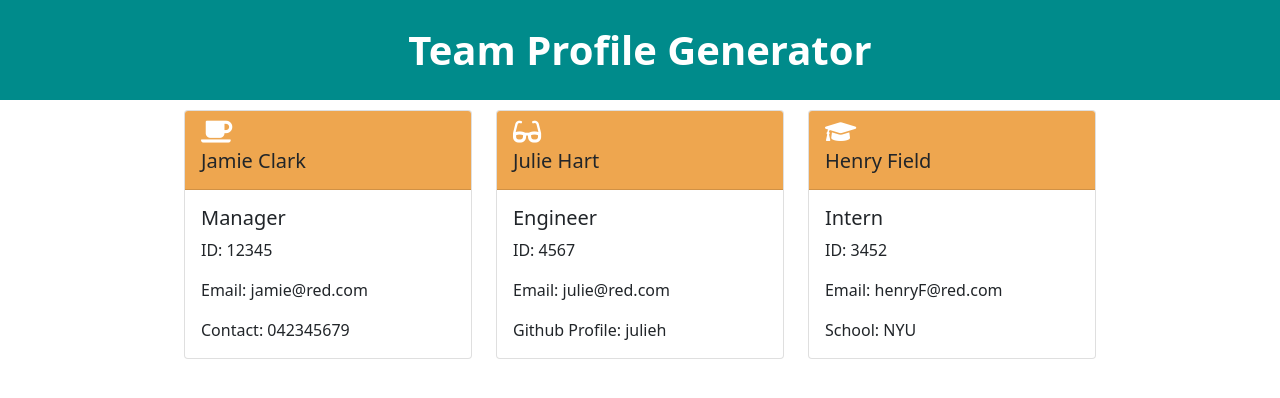
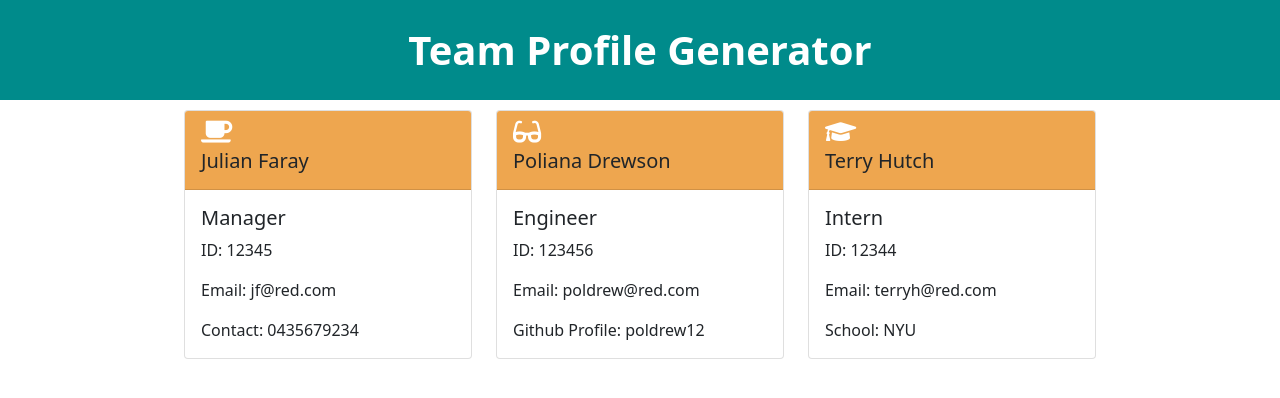
Before and after one commit to AMIrene/team-profile-gen, a website: page dist/output.html in a window 1280 px wide. Drawn offline with nearby package versions, Linux system fonts and the light colour scheme.

Commit message:
output file updated

```diff
--- a/dist/output.html
+++ b/dist/output.html
@@ -32,14 +32,14 @@
     <div class="card" style="width: 18rem;">
       <div class = "card-header">
         <i class="icon fas fa-coffee"></i>
-        <h5 class="card-title">Jamie Clark</h5>
+        <h5 class="card-title">Julian Faray</h5>
       </div>
     <div class="card-body">
 
         <h5 class="card-text">Manager</h5>
         <p class="card-text">ID: 12345</p>
-        <p class="card-text">Email: jamie@red.com</p>
-        <p class="card-text">Contact: 042345679</p>
+        <p class="card-text">Email: jf@red.com</p>
+        <p class="card-text">Contact: 0435679234</p>
 
     </div>
   </div>
@@ -51,14 +51,14 @@
     <div class="card" style="width: 18rem;">
       <div class = "card-header">
         <i class="icon fas fa-glasses"></i>
-        <h5 class="card-title">Julie Hart</h5>
+        <h5 class="card-title">Poliana Drewson</h5>
       </div>
     <div class="card-body">
 
         <h5 class="card-text">Engineer</h5>
-        <p class="card-text">ID: 4567</p>
-        <p class="card-text">Email: julie@red.com</p>
-        <p class="card-text">Github Profile: julieh</p>
+        <p class="card-text">ID: 123456</p>
+        <p class="card-text">Email: poldrew@red.com</p>
+        <p class="card-text">Github Profile: poldrew12</p>
 
     </div>
   </div>
@@ -68,13 +68,13 @@
     <div class="card" style="width: 18rem;">
       <div class = "card-header">
         <i class="icon fas fa-graduation-cap"></i>
-        <h5 class="card-title">Henry Field</h5>
+        <h5 class="card-title">Terry Hutch</h5>
       </div>
     <div class="card-body">
 
         <h5 class="card-text">Intern</h5>
-        <p class="card-text">ID: 3452</p>
-        <p class="card-text">Email: henryF@red.com</p>
+        <p class="card-text">ID: 12344</p>
+        <p class="card-text">Email: terryh@red.com</p>
         <p class="card-text">School: NYU</p>
 
     </div>
```
